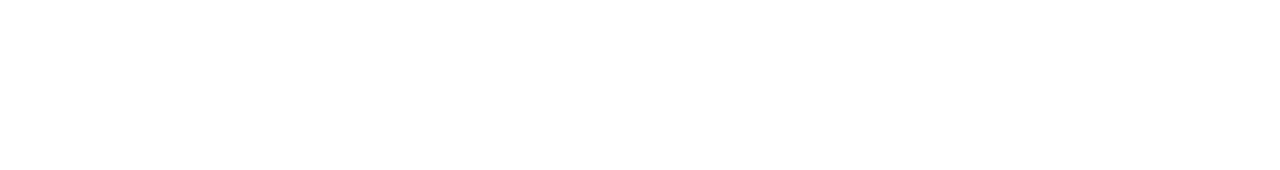
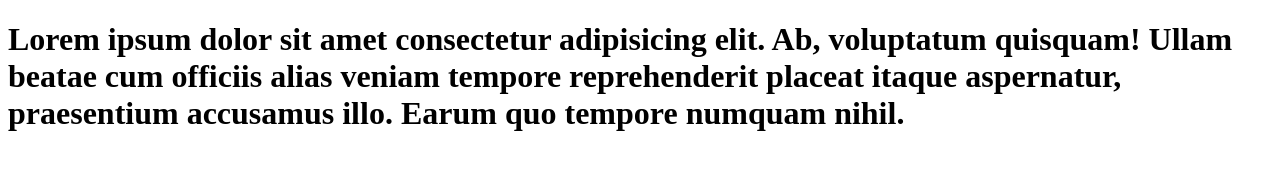
Before and after one commit to Lakshmipriyapalla/github_practice, a plain HTML site: page index.html in a window 1280 px wide. Drawn offline with Linux system fonts and the light colour scheme.

Commit message:
adding h1 tag

```diff
--- a/index.html
+++ b/index.html
@@ -6,6 +6,7 @@
     <title>Document</title>
 </head>
 <body>
-
+    <h1>Lorem ipsum dolor sit amet consectetur adipisicing elit. Ab, voluptatum quisquam! Ullam beatae cum officiis alias veniam tempore reprehenderit placeat itaque aspernatur, praesentium accusamus illo.
+         Earum quo tempore numquam nihil.</h1>
 </body>
 </html>
```
